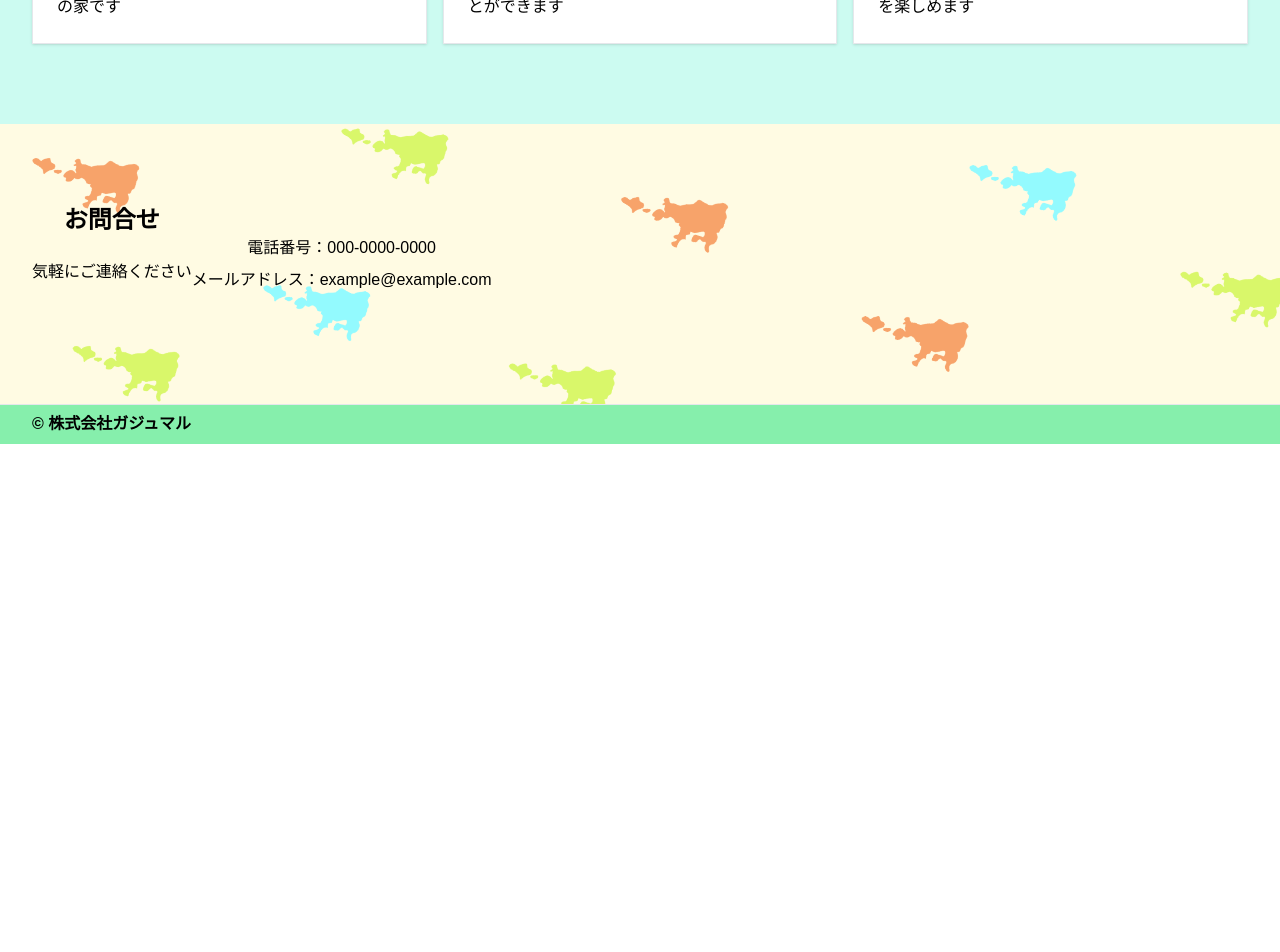
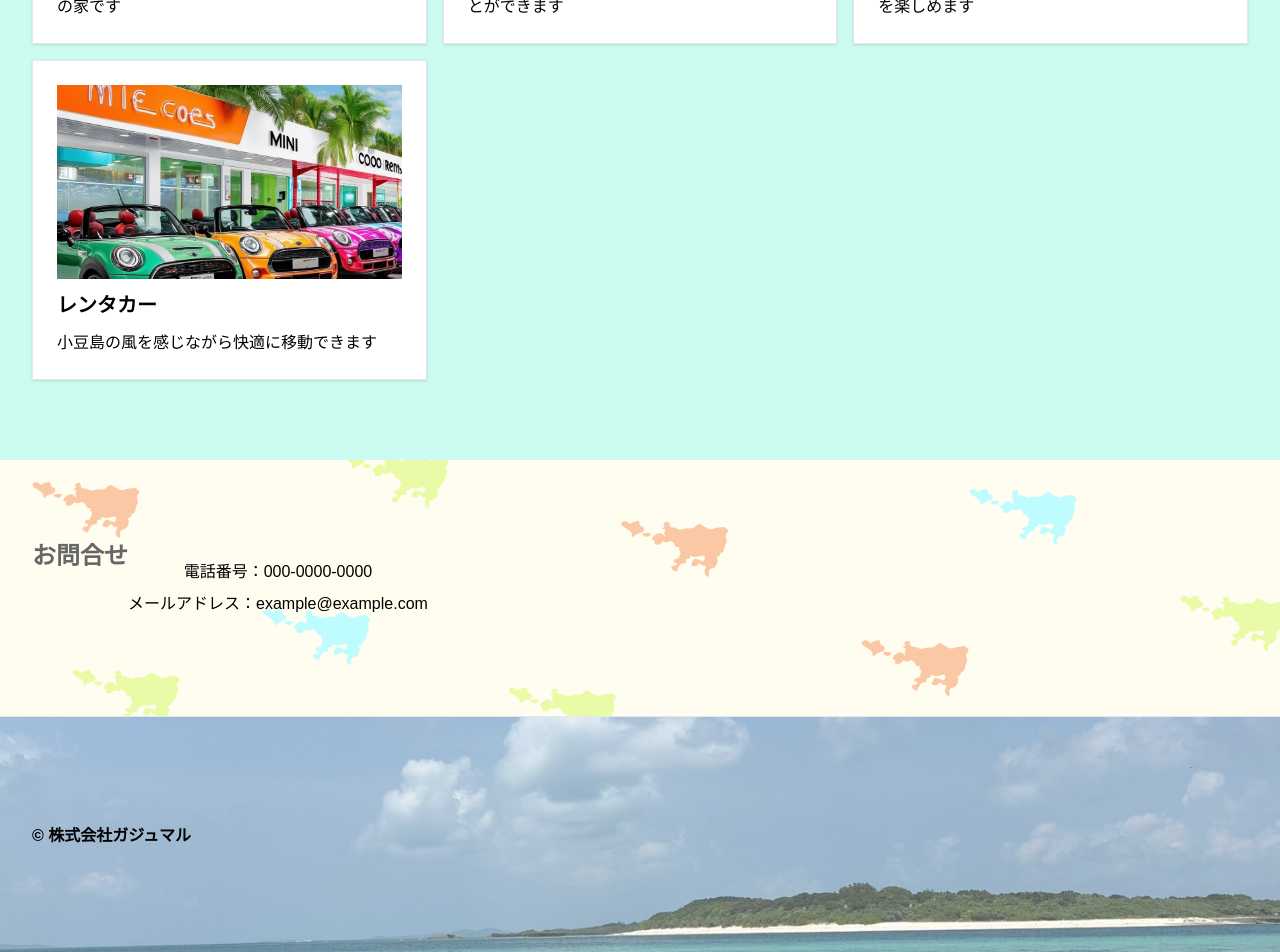
Before and after one commit to olivemochi23/gajumaru-site, a Next.js app: page / in a window 1280 px wide. Shown: the part 1300-2252 px from the top of the page. Before the commit the page ends 1744 px from the top, so only its background shows below. Built offline with nearby package versions, Linux system fonts and the light colour scheme; a web font is replaced by a local one.

Commit message:
style change2

```diff
--- a/app/components/contact.tsx
+++ b/app/components/contact.tsx
@@ -4,13 +4,14 @@ export default function Contact() {
   return (
     <Section
       title="お問合せ"
-  subTitle="気軽にご連絡ください"
-  className="flex items-center bg-center bg-no-repeat bg-cover bg-blend-multiply bg-white bg-opacity-20"
+      subTitle=""
+      className="relative px-4 sm:px-6 lg:px-8 flex items-center bg-center bg-no-repeat bg-cover"
       style={{
         backgroundImage: "url('/お問合せ背景.png')"
       }}
         >
-      <div className="flex flex-col items-center justify-center text-center">
+          <div className="absolute inset-0 bg-white bg-opacity-40"></div>
+          <div className="relative flex flex-col items-center justify-center text-center">
             <p className="mb-2">電話番号：000-0000-0000</p>
             <p>メールアドレス：example@example.com</p>
           </div>
--- a/app/components/hero.tsx
+++ b/app/components/hero.tsx
@@ -5,7 +5,7 @@ export default function Hero() {
     <div className="relative h-screen flex items-center">
       <div className="container mx-auto text-center">
         <RampartOne>
-          <h1 className="font-bold text-6xl mb-5 xl:text-8xl text-white ">小豆島のリゾート事業会社</h1>
+          <h1 className="font-bold text-6xl mb-5 xl:text-8xl text-white ">小豆島で最高のリゾート体験を</h1>
         </RampartOne>
         <p className="text-1xl text-white mb-6 ">地中海の雰囲気に包まれた上質な体験をお届けします</p>
       </div>
--- a/app/components/section.tsx
+++ b/app/components/section.tsx
@@ -13,7 +13,7 @@ export default function Section({
   style: React.CSSProperties
 }) {
   return (
-    <section className={`py-20 container ${className}`} style={style}>
+    <section className={`py-20 ${className}`} style={style}>
       <div className="text-center space-y-6 mb-10">
         <h2 className="font-bold text-2xl">{title}</h2>
         <p className="text-muted-forground">{subTitle}</p>
--- a/app/components/services.tsx
+++ b/app/components/services.tsx
@@ -4,7 +4,7 @@ import Section from "./section";
 
 export default function Services() {
   return (
-<Section className="bg-teal-100" title="サービス一覧" subTitle="私達のサービス一覧です" style={{}}>
+    <Section className="bg-teal-100 px-4 sm:px-6 lg:px-8" title="サービス一覧" subTitle="私達のサービス一覧です" style={{}}>
       <div className="grid grid-cols-1 sm:grid-cols-2 lg:grid-cols-3 gap-4 ">
         <div className="border relative rounded-md p-6 shadow space-y-3 bg-white">
           <div className="aspect-video bg-muted relative">
@@ -44,6 +44,20 @@ export default function Services() {
           <h2 className="text-xl font-bold">エンジェルパンケーキ</h2>
           <p>オーシャンビューでふんわり食感のパンケーキを楽しめます</p>
         </div>
+
+        <div className="border relative rounded-md p-6 shadow space-y-3 bg-white">
+          <div className="aspect-video bg-muted relative">
+            <Image
+              src="/レンタカー.jpeg" // 画像のパスを指定
+              alt="レンタカー"
+              fill // 親要素の大きさに合わせて画像を拡大/縮小
+              className="object-cover rounded-md" // 画像を丸く表示
+            />
+          </div>
+          <h2 className="text-xl font-bold">レンタカー</h2>
+          <p>小豆島の風を感じながら快適に移動できます</p>
+        </div>
+
       </div>
     </Section>
   );
--- a/app/page.tsx
+++ b/app/page.tsx
@@ -38,7 +38,7 @@ export default function Home() {
   return (
     <div className="min-h-screen flex flex-col">
       <div className="relative">
-        <header className="bg-transparent h-16 flex items-center justify-between font-bold absolute top-0 left-0 right-0 z-10 pl-4 pr-4">
+        <header className=" px-4 sm:px-6 lg:px-8 bg-transparent h-16 flex items-center justify-between font-bold absolute top-0 left-0 right-0 z-10 pl-4 pr-4">
           <div className="flex items-center md:mr-4">
             <Link href="/" onClick={scrollToTop}>
               <Image
@@ -76,17 +76,18 @@ export default function Home() {
       </div>
 
       <main>
-        <section id="services">
+        <section id="services" className='w-screen px-0'>
           <Services />
         </section>
 
-        <section id="contact">
+        <section id="contact" className='w-screen px-0'>
           <Contact />
         </section>
       </main>
 
-      <footer className="container sticky top-full h-10 flex items-center border-t justify-between font-bold bg-green-300">
-        <p>&copy; 株式会社ガジュマル</p>
+      <footer className="h-60 px-4 sm:px-6 lg:px-8 sticky top-full border-t justify-between font-bold bg-green-300 bg-[url('/hero.jpg')] bg-cover bg-center flex items-center">
+        <div className="absolute inset-0 bg-white bg-opacity-30"></div>
+        <p className="relative">&copy; 株式会社ガジュマル</p>
       </footer>
     </div>
   )
```
Also changed, not shown: public/レンタカー.jpeg (added). Lines whose indentation alone changed are shown as unchanged.
